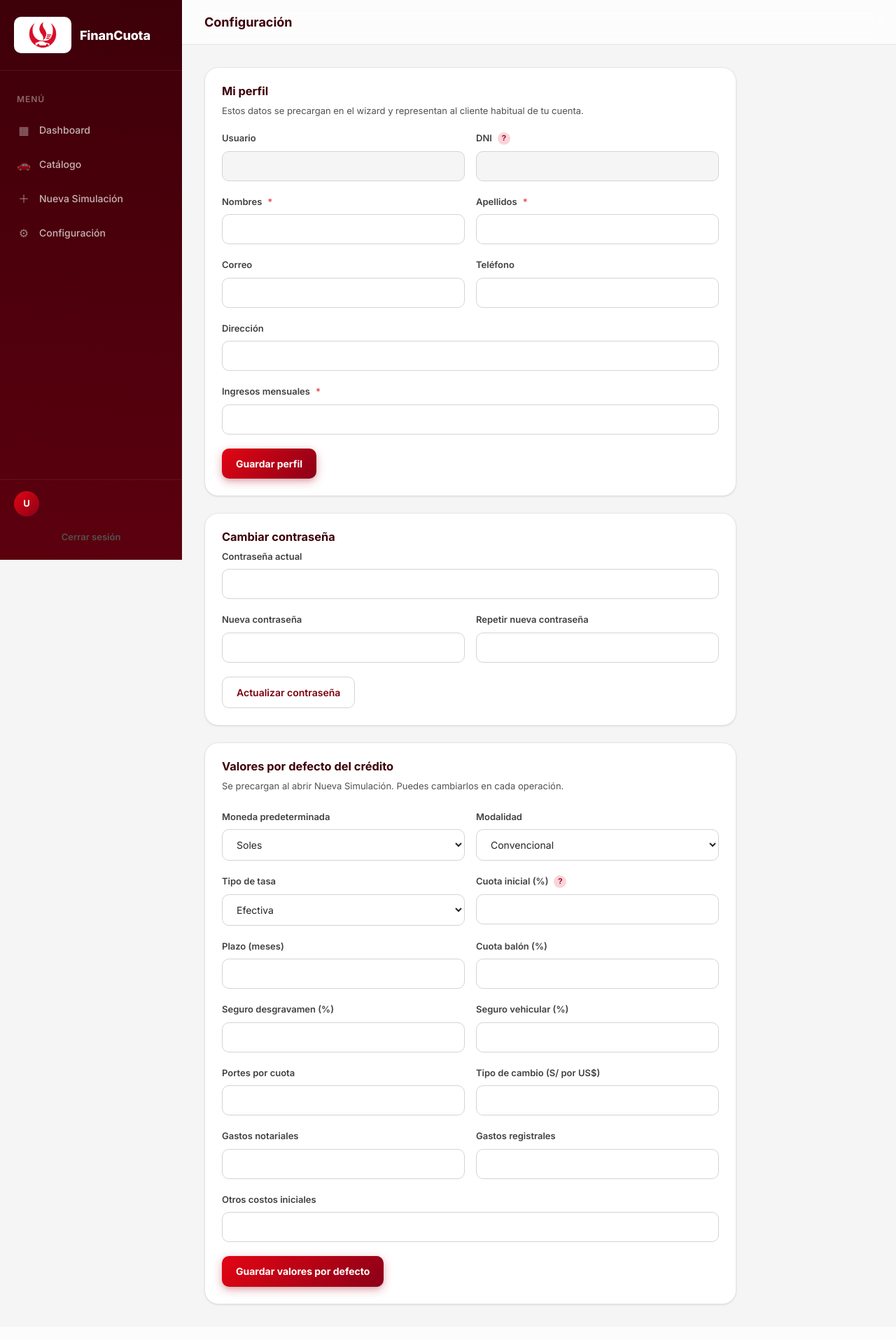
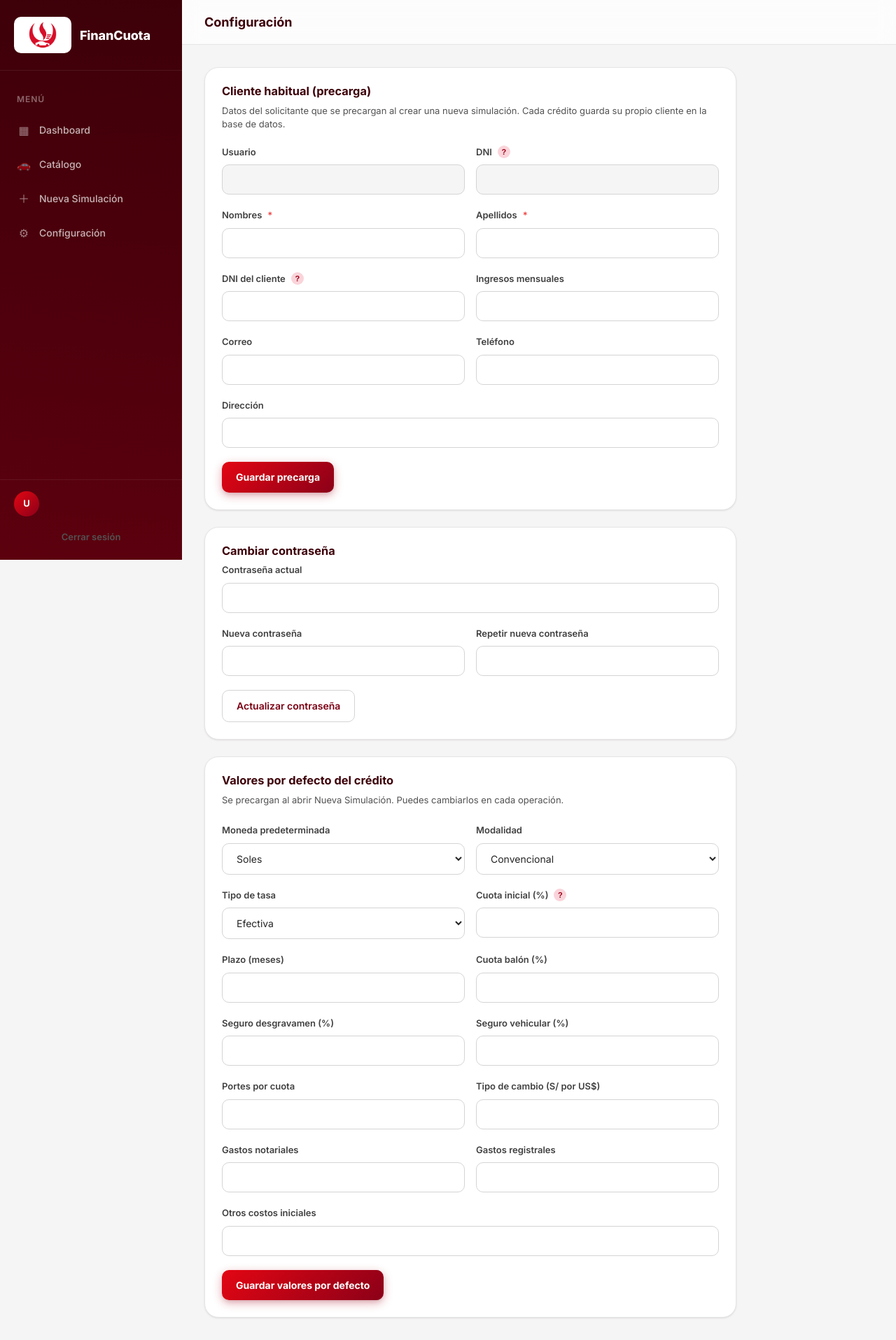
Before and after one commit to gorje06/FINANZAS-PROYECTO-FINAL, a Flask app: template templates/settings.html in a window 1280 px wide. Shown: the whole page at 70% size. Before the commit the page ends 1866 px from the top, so only its background shows below. Run offline with Flask 3, Linux system fonts and the light colour scheme; the template is opened without the code that fills it, so the values that code supplies are empty.

Commit message:
Normalizar BD: un cliente por simulacion, DNI del solicitante y FK catalogo en vehiculo

```diff
--- a/app.py
+++ b/app.py
@@ -102,6 +102,7 @@ CASOS_PRUEBA = {
     "carlos": {
         "nombres_cliente": "Carlos",
         "apellidos_cliente": "Ramírez",
+        "dni_cliente": "72859461",
         "correo_cliente": "carlos.ramirez@email.com",
         "telefono_cliente": "987654321",
         "direccion_cliente": "Av. Javier Prado 123, Lima",
@@ -132,6 +133,7 @@ CASOS_PRUEBA = {
     "maria": {
         "nombres_cliente": "María",
         "apellidos_cliente": "López",
+        "dni_cliente": "40987654",
         "correo_cliente": "maria.lopez@email.com",
         "telefono_cliente": "912345678",
         "direccion_cliente": "Calle Los Pinos 456, Arequipa",
@@ -175,6 +177,7 @@ DEFAULTS_KEYS = (
     "portes",
     "nombres_cliente",
     "apellidos_cliente",
+    "dni_cliente",
     "correo_cliente",
     "telefono_cliente",
     "direccion_cliente",
@@ -230,22 +233,16 @@ def _row_get(row, key: str, default=None):
         return default
 
 
-def _get_profile(user_id: int) -> dict:
-    conn = get_conn()
-    row = conn.execute(
-        "SELECT * FROM cliente WHERE id_usuario = ? ORDER BY id_cliente ASC LIMIT 1",
-        (user_id,),
-    ).fetchone()
-    conn.close()
-    if not row:
-        return {}
+def _get_client_defaults() -> dict:
+    stored = session.get("defaults") or {}
     return {
-        "nombres_cliente": row["nombre_cliente"],
-        "apellidos_cliente": row["apellido_cliente"],
-        "correo_cliente": row["correo_cliente"] or "",
-        "telefono_cliente": row["telefono_cliente"] or "",
-        "direccion_cliente": row["direccion_cliente"] or "",
-        "ingresos_mensuales": row["ingresos_mensuales"],
+        "nombres_cliente": stored.get("nombres_cliente", ""),
+        "apellidos_cliente": stored.get("apellidos_cliente", ""),
+        "dni_cliente": stored.get("dni_cliente", ""),
+        "correo_cliente": stored.get("correo_cliente", ""),
+        "telefono_cliente": stored.get("telefono_cliente", ""),
+        "direccion_cliente": stored.get("direccion_cliente", ""),
+        "ingresos_mensuales": stored.get("ingresos_mensuales", ""),
     }
 
 
@@ -270,8 +267,7 @@ def _get_defaults() -> dict:
         "costos_iniciales": 0,
         "tipo_cambio": 3.75,
     }
-    if "user_id" in session:
-        base.update(_get_profile(session["user_id"]))
+    base.update(_get_client_defaults())
     base.update(stored)
     if not base.get("fecha_desembolso"):
         base["fecha_desembolso"] = date.today().isoformat()
@@ -279,30 +275,32 @@ def _get_defaults() -> dict:
 
 
 def _save_profile(user_id: int, form) -> None:
-    dni = (session.get("dni") or "").strip()
-    if not dni:
-        raise ValueError("Tu cuenta no tiene DNI asociado.")
+    del user_id
     nombres = form.get("nombres_cliente", "").strip()[:100]
     apellidos = form.get("apellidos_cliente", "").strip()[:100]
+    dni_cliente = form.get("dni_cliente", "").strip()
     if not nombres or not apellidos:
         raise ValueError("Nombres y apellidos son obligatorios.")
-    ingresos = float(form.get("ingresos_mensuales", 0))
-    if ingresos <= 0:
-        raise ValueError("Los ingresos mensuales deben ser mayores a 0.")
-    conn = get_conn()
-    _upsert_cliente(
-        conn,
-        user_id,
-        nombres,
-        apellidos,
-        dni,
-        form.get("correo_cliente", "").strip()[:150],
-        form.get("telefono_cliente", "").strip()[:20],
-        form.get("direccion_cliente", "").strip()[:200],
-        ingresos,
-    )
-    conn.commit()
-    conn.close()
+    if dni_cliente and not re.fullmatch(r"\d{8}", dni_cliente):
+        raise ValueError("El DNI del cliente debe tener 8 dígitos.")
+    ingresos_raw = form.get("ingresos_mensuales", "").strip()
+    if ingresos_raw:
+        ingresos = float(ingresos_raw)
+        if ingresos <= 0:
+            raise ValueError("Los ingresos mensuales deben ser mayores a 0.")
+    defaults = _get_defaults()
+    defaults.update(
+        {
+            "nombres_cliente": nombres,
+            "apellidos_cliente": apellidos,
+            "dni_cliente": dni_cliente,
+            "correo_cliente": form.get("correo_cliente", "").strip()[:150],
+            "telefono_cliente": form.get("telefono_cliente", "").strip()[:20],
+            "direccion_cliente": form.get("direccion_cliente", "").strip()[:200],
+            "ingresos_mensuales": ingresos_raw,
+        }
+    )
+    session["defaults"] = defaults
 
 
 def _change_password(user_id: int, current: str, new_pass: str, confirm: str) -> None:
@@ -343,6 +341,7 @@ def _parse_simulation_form(form) -> dict:
     data = {
         "nombres_cliente": form["nombres_cliente"].strip()[:100],
         "apellidos_cliente": form["apellidos_cliente"].strip()[:100],
+        "dni_cliente": form["dni_cliente"].strip(),
         "correo_cliente": form.get("correo_cliente", "").strip()[:150],
         "telefono_cliente": form.get("telefono_cliente", "").strip()[:20],
         "direccion_cliente": form.get("direccion_cliente", "").strip()[:200],
@@ -365,6 +364,7 @@ def _parse_simulation_form(form) -> dict:
         "fecha_desembolso": form.get("fecha_desembolso", "").strip(),
         "modalidad": modalidad,
         "cuota_balon_pct": cuota_balon_pct,
+        "catalogo_id": form.get("catalogo_id", "").strip(),
         "gastos_notariales": float(form.get("gastos_notariales", 0) or 0),
         "gastos_registrales": float(form.get("gastos_registrales", 0) or 0),
         "costos_iniciales": float(form.get("costos_iniciales", 0) or 0),
@@ -372,6 +372,8 @@ def _parse_simulation_form(form) -> dict:
     }
     if not data["nombres_cliente"] or not data["apellidos_cliente"]:
         raise ValueError("Nombres y apellidos son obligatorios.")
+    if not re.fullmatch(r"\d{8}", data["dni_cliente"]):
+        raise ValueError("El DNI del cliente debe tener exactamente 8 dígitos.")
     if data["moneda"] not in ("Soles", "Dólares"):
         raise ValueError("Moneda inválida.")
     if data["tipo_tasa"] not in ("Efectiva", "Nominal"):
@@ -543,37 +545,52 @@ def _list_creditos(id_usuario=None, all_users: bool = False):
     return rows
 
 
-def _upsert_cliente(conn, id_usuario, nombres, apellidos, dni, correo, telefono, direccion, ingresos):
-    row = conn.execute(
-        "SELECT id_cliente FROM cliente WHERE id_usuario = ? ORDER BY id_cliente ASC LIMIT 1",
-        (id_usuario,),
-    ).fetchone()
-    if row:
-        cid = row["id_cliente"]
-        conn.execute(
-            """
-            UPDATE cliente SET nombre_cliente=?, apellido_cliente=?, dni_cliente=?, correo_cliente=?, telefono_cliente=?,
-            direccion_cliente=?, ingresos_mensuales=? WHERE id_cliente=?
-            """,
-            (nombres, apellidos, dni, correo, telefono, direccion, ingresos, cid),
-        )
-        return cid
+def _insert_cliente(conn, id_usuario: int, data: dict) -> int:
     cur = conn.execute(
         """
-        INSERT INTO cliente (id_usuario, nombre_cliente, apellido_cliente, dni_cliente, correo_cliente,
-            telefono_cliente, direccion_cliente, ingresos_mensuales)
-        VALUES (?, ?, ?, ?, ?, ?, ?, ?)
+        INSERT INTO cliente (
+            id_usuario, nombre_cliente, apellido_cliente, dni_cliente, correo_cliente,
+            telefono_cliente, direccion_cliente, ingresos_mensuales
+        ) VALUES (?, ?, ?, ?, ?, ?, ?, ?)
         """,
-        (id_usuario, nombres, apellidos, dni, correo, telefono, direccion, ingresos),
+        (
+            id_usuario,
+            data["nombres_cliente"],
+            data["apellidos_cliente"],
+            data["dni_cliente"],
+            data["correo_cliente"],
+            data["telefono_cliente"],
+            data["direccion_cliente"],
+            data["ingresos_mensuales"],
+        ),
     )
     return cur.lastrowid
 
 
+def _parse_catalogo_id(raw) -> int | None:
+    if raw in (None, ""):
+        return None
+    try:
+        value = int(raw)
+    except (TypeError, ValueError):
+        return None
+    return value if value > 0 else None
+
+
 def _delete_credito(conn, credito_id: int) -> None:
+    row = conn.execute(
+        "SELECT id_cliente, id_vehiculo FROM credito WHERE id_credito = ?",
+        (credito_id,),
+    ).fetchone()
     conn.execute("DELETE FROM cronograma_pago WHERE id_credito = ?", (credito_id,))
     conn.execute("DELETE FROM indicadores_financieros WHERE id_credito = ?", (credito_id,))
     conn.execute("DELETE FROM seguro WHERE id_credito = ?", (credito_id,))
     conn.execute("DELETE FROM credito WHERE id_credito = ?", (credito_id,))
+    if row:
+        id_cliente = row["id_cliente"]
+        id_vehiculo = row["id_vehiculo"]
+        conn.execute("DELETE FROM cliente WHERE id_cliente = ?", (id_cliente,))
+        conn.execute("DELETE FROM vehiculo WHERE id_vehiculo = ?", (id_vehiculo,))
 
 
 def _credito_access_clause() -> tuple[str, list]:
@@ -613,10 +630,6 @@ def _delete_usuario_completo(target_id: int) -> None:
 
 
 def _create_credito(uid: int, data: dict) -> int:
-    dni_cuenta = (session.get("dni") or "").strip()
-    if not dni_cuenta:
-        raise ValueError("Tu cuenta no tiene DNI asociado. Regístrate de nuevo.")
-
     result = build_schedule(
         precio_vehiculo=data["precio_vehiculo"],
         cuota_inicial_pct=data["cuota_inicial_pct"],
@@ -639,21 +652,12 @@ def _create_credito(uid: int, data: dict) -> int:
 
     conn = get_conn()
     cur = conn.cursor()
-    id_cliente = _upsert_cliente(
-        conn,
-        uid,
-        data["nombres_cliente"],
-        data["apellidos_cliente"],
-        dni_cuenta,
-        data["correo_cliente"],
-        data["telefono_cliente"],
-        data["direccion_cliente"],
-        data["ingresos_mensuales"],
-    )
+    id_cliente = _insert_cliente(conn, uid, data)
+    catalogo_id = _parse_catalogo_id(data.get("catalogo_id"))
 
     cur.execute(
-        "INSERT INTO vehiculo (marca_vehiculo, modelo_vehiculo, precio_vehiculo) VALUES (?, ?, ?)",
-        (data["marca_vehiculo"], data["modelo_vehiculo"], data["precio_vehiculo"]),
+        "INSERT INTO vehiculo (id_catalogo, marca_vehiculo, modelo_vehiculo, precio_vehiculo) VALUES (?, ?, ?, ?)",
+        (catalogo_id, data["marca_vehiculo"], data["modelo_vehiculo"], data["precio_vehiculo"]),
     )
     id_vehiculo = cur.lastrowid
 
@@ -739,12 +743,13 @@ def _persist_credito_result(
 ) -> None:
     conn.execute(
         """
-        UPDATE cliente SET nombre_cliente=?, apellido_cliente=?, correo_cliente=?, telefono_cliente=?,
+        UPDATE cliente SET nombre_cliente=?, apellido_cliente=?, dni_cliente=?, correo_cliente=?, telefono_cliente=?,
             direccion_cliente=?, ingresos_mensuales=? WHERE id_cliente=?
         """,
         (
             data["nombres_cliente"],
             data["apellidos_cliente"],
+            data["dni_cliente"],
             data["correo_cliente"],
             data["telefono_cliente"],
             data["direccion_cliente"],
@@ -753,8 +758,14 @@ def _persist_credito_result(
         ),
     )
     conn.execute(
-        "UPDATE vehiculo SET marca_vehiculo=?, modelo_vehiculo=?, precio_vehiculo=? WHERE id_vehiculo=?",
-        (data["marca_vehiculo"], data["modelo_vehiculo"], data["precio_vehiculo"], id_vehiculo),
+        "UPDATE vehiculo SET id_catalogo=?, marca_vehiculo=?, modelo_vehiculo=?, precio_vehiculo=? WHERE id_vehiculo=?",
+        (
+            _parse_catalogo_id(data.get("catalogo_id")),
+            data["marca_vehiculo"],
+            data["modelo_vehiculo"],
+            data["precio_vehiculo"],
+            id_vehiculo,
+        ),
     )
     conn.execute(
         """
@@ -877,9 +888,9 @@ def _load_credito_defaults(credito_id: int) -> dict | None:
     conn = get_conn()
     row = conn.execute(
         f"""
-        SELECT c.*, cl.nombre_cliente, cl.apellido_cliente, cl.correo_cliente, cl.telefono_cliente,
+        SELECT c.*, cl.nombre_cliente, cl.apellido_cliente, cl.dni_cliente, cl.correo_cliente, cl.telefono_cliente,
                cl.direccion_cliente, cl.ingresos_mensuales,
-               v.marca_vehiculo, v.modelo_vehiculo, v.precio_vehiculo,
+               v.marca_vehiculo, v.modelo_vehiculo, v.precio_vehiculo, v.id_catalogo,
                s.seguro_desgravamen, s.seguro_vehicular, s.portes
         FROM credito c
         JOIN cliente cl ON c.id_cliente = cl.id_cliente
@@ -892,10 +903,13 @@ def _load_credito_defaults(credito_id: int) -> dict | None:
     conn.close()
     if not row:
         return None
-    catalogo_id = _match_catalogo_id(row["marca_vehiculo"], row["modelo_vehiculo"], row["precio_vehiculo"])
+    catalogo_id = row["id_catalogo"] if row["id_catalogo"] else _match_catalogo_id(
+        row["marca_vehiculo"], row["modelo_vehiculo"], row["precio_vehiculo"]
+    )
     return {
         "nombres_cliente": row["nombre_cliente"],
         "apellidos_cliente": row["apellido_cliente"],
+        "dni_cliente": row["dni_cliente"] or "",
         "correo_cliente": row["correo_cliente"] or "",
         "telefono_cliente": row["telefono_cliente"] or "",
         "direccion_cliente": row["direccion_cliente"] or "",
@@ -1240,7 +1254,7 @@ def settings():
         try:
             if action == "profile":
                 _save_profile(session["user_id"], request.form)
-                flash("Perfil actualizado.")
+                flash("Precarga de cliente guardada.")
             elif action == "password":
                 _change_password(
                     session["user_id"],
@@ -1264,7 +1278,7 @@ def settings():
     return render_template(
         "settings.html",
         defaults=_get_defaults(),
-        profile=_get_profile(session["user_id"]),
+        profile=_get_client_defaults(),
         account=user_row,
         active_nav="settings",
     )
--- a/templates/settings.html
+++ b/templates/settings.html
@@ -5,8 +5,8 @@
 {% block content %}
 
 <div class="card animate-in" style="padding:var(--space-6);max-width:760px;margin-bottom:var(--space-6);">
-  <h3 style="margin-bottom:var(--space-2);color:var(--color-primary-900);">Mi perfil</h3>
-  <p style="color:var(--color-neutral-600);margin-bottom:var(--space-5);font-size:var(--text-sm);">Estos datos se precargan en el wizard y representan al cliente habitual de tu cuenta.</p>
+  <h3 style="margin-bottom:var(--space-2);color:var(--color-primary-900);">Cliente habitual (precarga)</h3>
+  <p style="color:var(--color-neutral-600);margin-bottom:var(--space-5);font-size:var(--text-sm);">Datos del solicitante que se precargan al crear una nueva simulación. Cada crédito guarda su propio cliente en la base de datos.</p>
   <form method="post">
     <input type="hidden" name="action" value="profile" />
     <div class="form-row">
@@ -31,6 +31,16 @@
     </div>
     <div class="form-row">
       <div class="form-group">
+        <label class="form-label">DNI del cliente {{ help_tip('Se precarga en el wizard. Cada simulación puede usar otro DNI.') }}</label>
+        <input class="form-input" name="dni_cliente" maxlength="8" pattern="\d{8}" value="{{ profile.get('dni_cliente', defaults.get('dni_cliente','')) }}" />
+      </div>
+      <div class="form-group">
+        <label class="form-label">Ingresos mensuales</label>
+        <input class="form-input" name="ingresos_mensuales" type="number" step="0.01" min="0.01" value="{{ profile.get('ingresos_mensuales', defaults.get('ingresos_mensuales','')) }}" />
+      </div>
+    </div>
+    <div class="form-row">
+      <div class="form-group">
         <label class="form-label">Correo</label>
         <input class="form-input" name="correo_cliente" type="email" value="{{ profile.get('correo_cliente', defaults.get('correo_cliente','')) }}" />
       </div>
@@ -43,11 +53,7 @@
       <label class="form-label">Dirección</label>
       <input class="form-input" name="direccion_cliente" value="{{ profile.get('direccion_cliente', defaults.get('direccion_cliente','')) }}" />
     </div>
-    <div class="form-group">
-      <label class="form-label">Ingresos mensuales <span class="required">*</span></label>
-      <input class="form-input" name="ingresos_mensuales" type="number" step="0.01" min="0.01" required value="{{ profile.get('ingresos_mensuales', defaults.get('ingresos_mensuales','')) }}" />
-    </div>
-    <button type="submit" class="btn btn-accent">Guardar perfil</button>
+    <button type="submit" class="btn btn-accent">Guardar precarga</button>
   </form>
 </div>
 
```
Also changed, not shown: db.py (+68 -1 lines), templates/wizard.html (+9 -3 lines).
